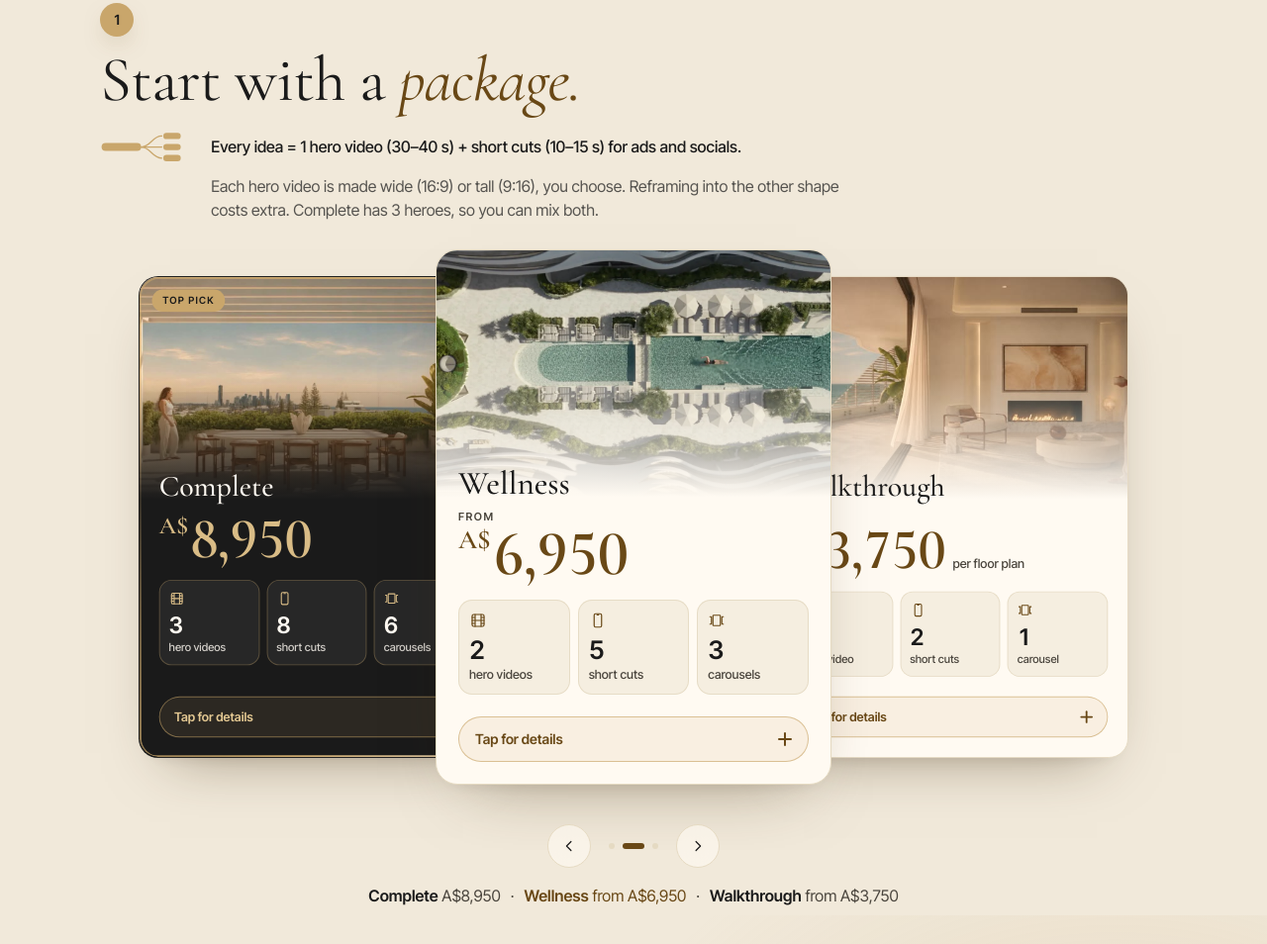
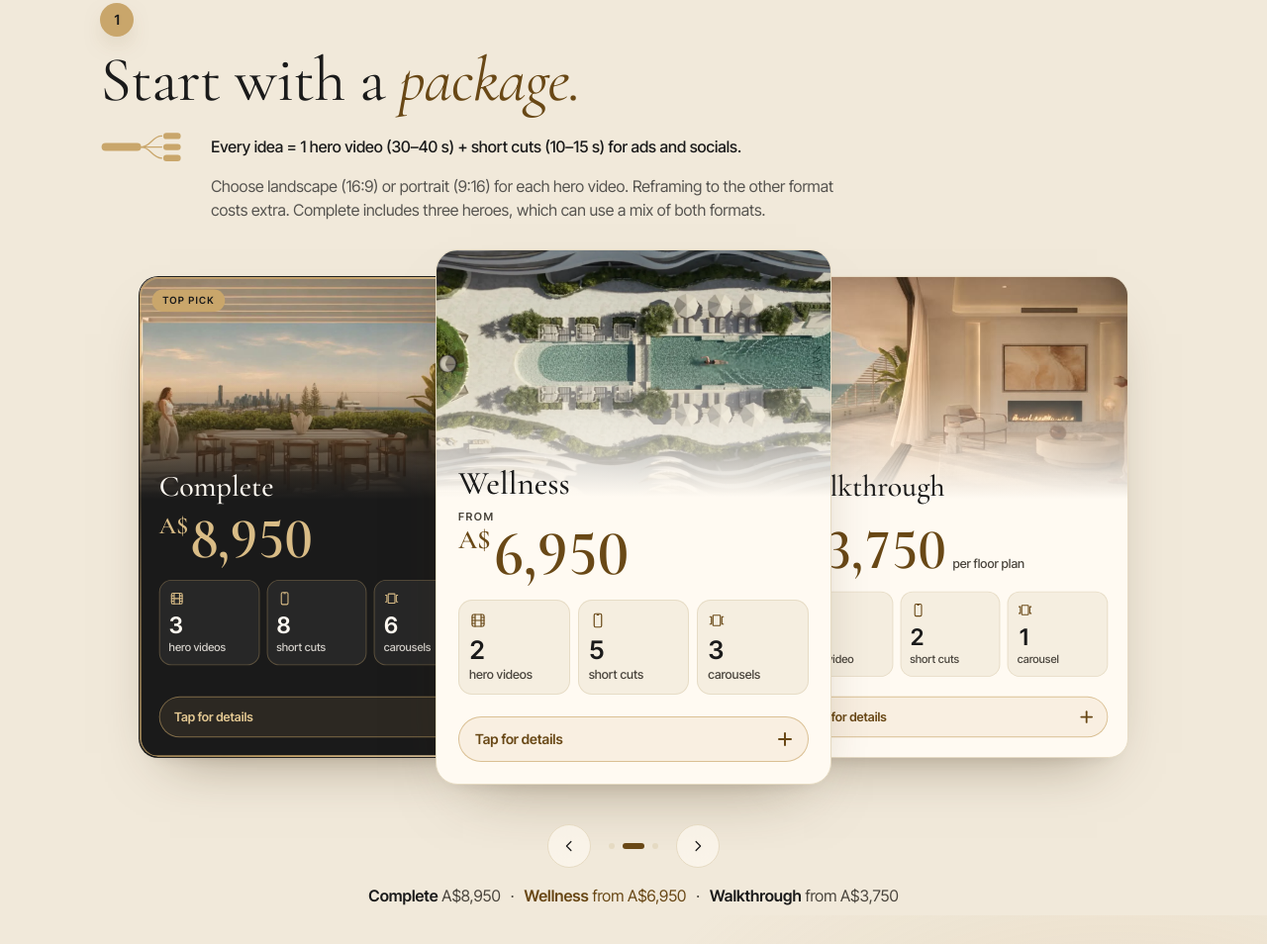
Before and after one commit to D43-GIT/nalu-sample-c9444e, a plain HTML site: page index.html in a window 1280 px wide. Shown: the part 6259-7213 px from the top of the page at 99% size. Drawn offline with Linux system fonts and the light colour scheme; animation ran at ten frames a second.

Commit message:
copy: hero shape line in Ayla's wording (landscape or portrait, reframing extra)
Co-Authored-By: Claude Opus 5.5 <noreply@anthropic.com>

```diff
--- a/index.html
+++ b/index.html
@@ -353,7 +353,7 @@ footer .duo{justify-content:center;margin-bottom:14px}
       <h2 id="packages-title">Start with a <i>package.</i></h2>
     </div>
     <p class="px-rule reveal"><svg class="px-split" viewBox="0 0 120 44" aria-hidden="true"><rect class="ps-hero" x="2" y="17" width="50" height="10" rx="5"/><path class="ps-link" pathLength="1" d="M52 22C64 22 66 8 78 8"/><path class="ps-link" pathLength="1" d="M52 22H78"/><path class="ps-link" pathLength="1" d="M52 22C64 22 66 36 78 36"/><rect class="ps-cut" x="80" y="4" width="22" height="8" rx="4"/><rect class="ps-cut" x="80" y="18" width="22" height="8" rx="4"/><rect class="ps-cut" x="80" y="32" width="22" height="8" rx="4"/></svg><span>Every idea = 1 hero video (30–40 s) + short cuts (10–15 s) for ads and socials.</span></p>
-<p class="px-shape">Each hero video is made wide (16:9) or tall (9:16), you choose. Reframing into the other shape costs extra. Complete has 3 heroes, so you can mix both.</p>
+<p class="px-shape">Choose landscape (16:9) or portrait (9:16) for each hero video. Reframing to the other format costs extra. Complete includes three heroes, which can use a mix of both formats.</p>
     <div class="pk-grid swiper" id="pk-row-1" role="region" aria-label="Packages" tabindex="0">
       <div class="swiper-wrapper">
       <article class="pk star swiper-slide">
```
